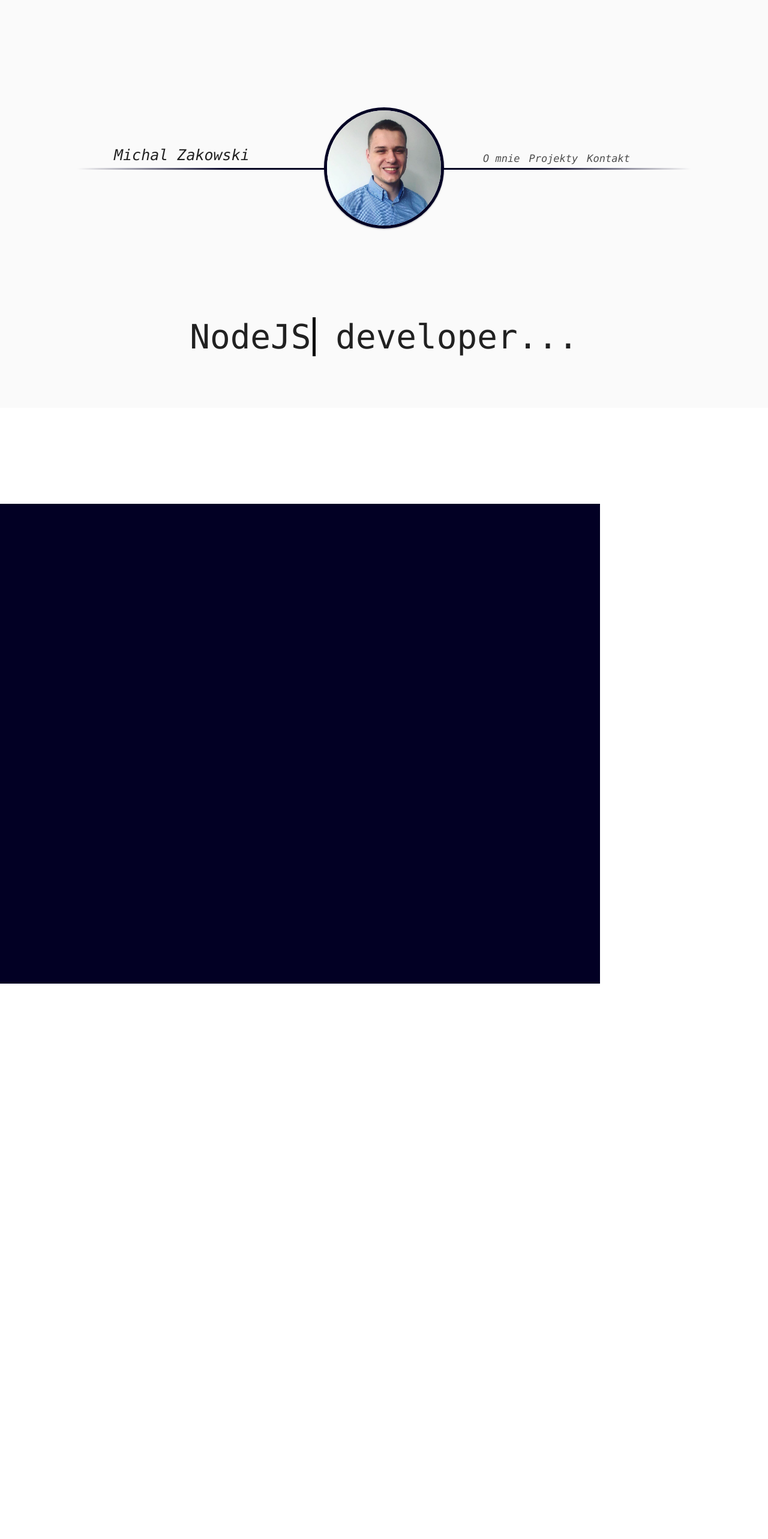
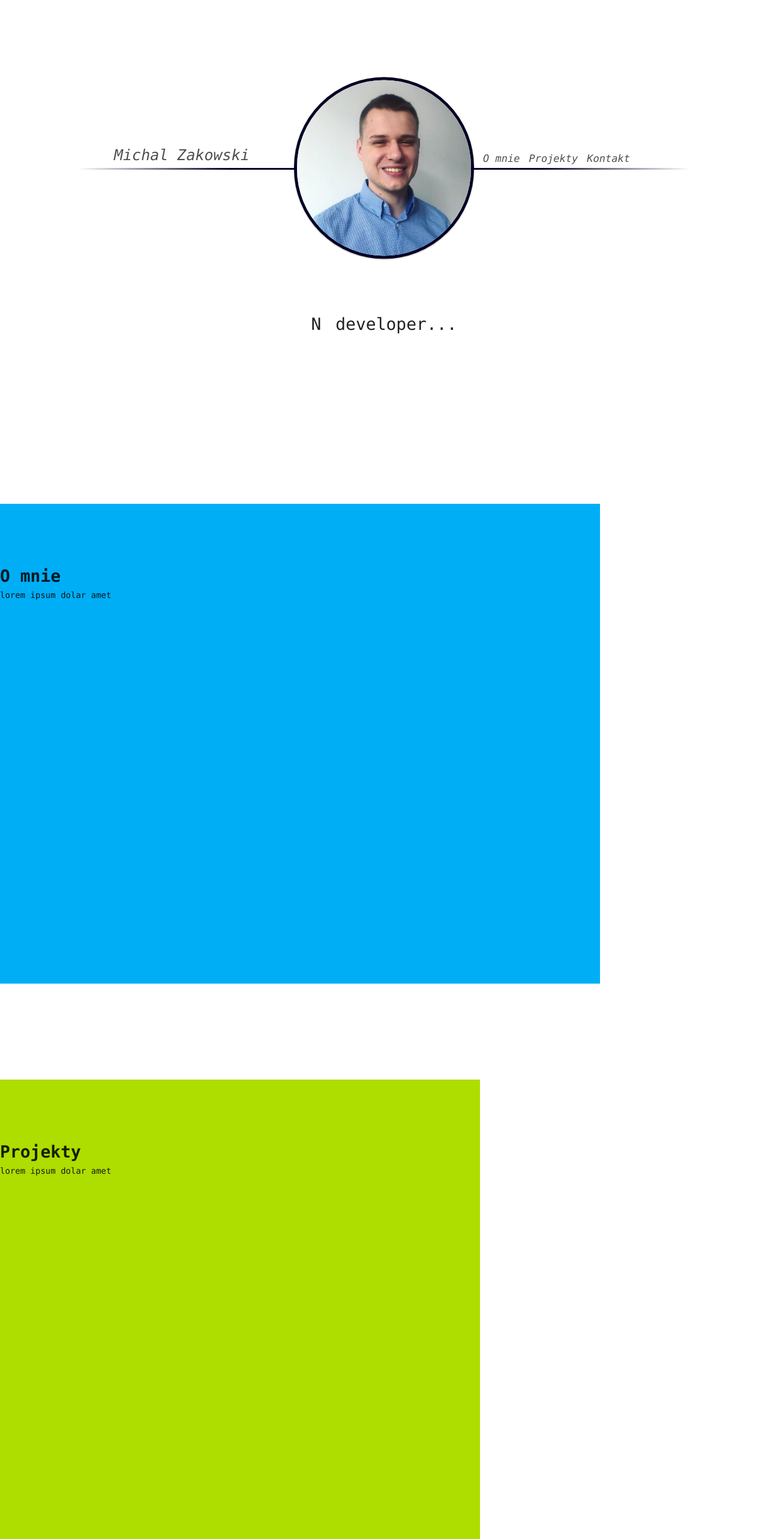
Before and after one commit to ckrewone/ckrewone.github.io, a Vue app: page / in a window 1280 px wide. Shown: the part 120-2686 px from the top of the page at 60% size. Before the commit the page ends 1760 px from the top, so only its background shows below. Built offline with nearby package versions, Linux system fonts and the light colour scheme.

Commit message:
fixed styles and crated mock routes

```diff
--- a/src/App.vue
+++ b/src/App.vue
@@ -1,5 +1,5 @@
 <template>
-  <v-app>
+  <v-app class="app">
     <Main />
   </v-app>
 </template>
@@ -15,4 +15,7 @@ export default {
 };
 </script>
 
-<style lang="sass"></style>
+<style lang="sass">
+  .app
+    background: #ffffff !important
+</style>
--- a/src/components/LiveCoding.vue
+++ b/src/components/LiveCoding.vue
@@ -66,7 +66,7 @@ export default {
 
     .code {
         text-align: center;
-        font-size: 56px;
+        font-size: 2rem;
     }
     .cursor{
         height: 100%;
--- a/src/components/Main.vue
+++ b/src/components/Main.vue
@@ -1,20 +1,37 @@
 <template>
     <v-flex>
+       <NavigationDraver></NavigationDraver>
     <Toolbar/>
     <v-layout class="base" @scroll="scroll">
-        <v-flex class="nav" :style="navStyles">
-
-            <div :style="nameStyles" class="name">Michal Zakowski </div>
-            <v-layout class="nav-list">
-                <button class="nav-item nav-item__1" v-scroll-to="'#about'">O mnie</button>
-                <button class="nav-item nav-item__2">Projekty</button>
-                <button class="nav-item nav-item__3">Kontakt</button>
+        <v-flex class="nav" :style="logoStyles">
+            <div :class="{
+            'name name--big' : $vuetify.breakpoint.mdAndUp,
+            'name name--mobile' : !$vuetify.breakpoint.mdAndUp
+            }">Michal Zakowski </div>
+            <v-layout v-show="$vuetify.breakpoint.mdAndUp" class="nav-list">
+                <button class="nav-item nav-item__1" >O mnie</button>
+                <button class="nav-item nav-item__2" v-scroll-to="'#projects'">Projekty</button>
+                <button class="nav-item nav-item__3" v-scroll-to="'#contact'">Kontakt</button>
             </v-layout>
-            <div :style="lineStyles" class="line"></div>
-            <v-img :style="logoStyles" :src="img" class="logo card-1"></v-img>
+            <div class="line"></div>
+            <v-img :src="img" class="logo card-1" :class="{
+            'logo logo--big' : $vuetify.breakpoint.mdAndUp,
+            'logo logo--mobile' : !$vuetify.breakpoint.mdAndUp
+            }"></v-img>
         </v-flex>
         <LiveCoding/>
-        <v-flex href="#about" id="about" class="about"></v-flex>
+        <v-flex href="#about" id="about" class="about">
+            <h1>O mnie</h1>
+            <p>lorem ipsum dolar amet</p>
+        </v-flex>
+        <v-flex href="#projects" id="projects" class="projects">
+            <h1>Projekty</h1>
+            <p>lorem ipsum dolar amet</p>
+        </v-flex>
+        <v-flex href="#contact" id="contact" class="contact">
+            <h1>kontakt</h1>
+            <p>lorem ipsum dolar amet</p>
+        </v-flex>
     </v-layout>
     </v-flex>
 </template>
@@ -24,6 +41,7 @@ import img from '../assets/mike5.jpg'
 import LiveCoding from './LiveCoding'
 import { mapMutations, mapGetters } from 'vuex'
 import Toolbar from './Toolbar'
+import NavigationDraver from './NavigationDraver'
 
 export default {
   name: 'Home',
@@ -34,7 +52,8 @@ export default {
   },
   components: {
     Toolbar,
-    LiveCoding
+    LiveCoding,
+    NavigationDraver
   },
   computed: {
     ...mapGetters('style', ['pageY']),
@@ -55,23 +74,14 @@ export default {
       }
     },
     logoStyles () {
-      if (this.pageY > 250) {
-        return 'margin-top: ' + ((350 - this.pageY) - 90) + 'vh'
-      } else if (this.pageY < 250) {
+      if (this.pageY > 150) {
+        return 'margin-top: ' + ((250 - this.pageY) - 90) + 'px; opacity: ' + (350 - this.pageY) / 100
+      } else if (this.pageY < 150) {
         return ''
       } else {
         return 'margin-top: -1500px'
       }
     },
-    lineStyles () {
-      if (this.pageY > 250) {
-        return 'background: #fff; height: ' + (100 - (350 - this.pageY)) + 'px ; margin-top: -' + (100 -(350 - this.pageY)) + 'px; border-bottom: #000 3.4px solid; opacity: ' + (1 - ((350 - this.pageY) / 100))
-      } else if (this.pageY < 350) {
-        return 'opacity: ' + (250 - this.pageY) / 100
-      } else {
-        return 'opacity: ' + (350 - this.pageY) / 100
-      }
-    }
   },
   methods: {
     ...mapMutations('style', ['UPDATE_PAGE_Y']),
@@ -94,12 +104,14 @@ export default {
     }
 
     .nav {
-        z-index: 100;
+        z-index: 10;
         position: fixed;
     }
 
     .name {
         position: absolute;
+        &--big {
+            width: 100%;
             font-size: 25px;
             font-style: italic;
             white-space: nowrap;
@@ -107,16 +119,32 @@ export default {
             top: 45vh;
             left: 50vw;
             margin-left: -450px;
-        width: 100%;
+        }
+        &--mobile {
+            width: 100vw;
+            top: 50vh;
+            margin-top: 120px;
+            text-align: center;
+            font-size: 1.2rem;
+        }
     }
 
     .logo {
         top: 50vh;
+        z-index: 1;
         left: 50vw;
-        width: 200px;
+        opacity: 1;
         transform: translate(-50%, -50%);
+        -webkit-transition: all 2s linear; /* Safari prior 6.1 */
+        transition: all 2s linear;
         border: #020024 5px solid;
         border-radius: 200px;
+        &--big{
+            width: 300px;
+        }
+        &--mobile{
+            width: 150px;
+        }
     }
 
     .card-1 {
@@ -182,12 +210,33 @@ export default {
         }
     }
     .about {
-        z-index: 100;
+        padding-top: 100px;
+        z-index: -1;
         top: 120vh;
         left: 0;
         position: absolute;
         height: 100%;
         width: 1000px;
-        background: #020024;
+        background: #00aef6;
+    }
+    .projects {
+        padding-top: 100px;
+        z-index: -1;
+        top: 240vh;
+        left: 0;
+        position: absolute;
+        height: 100%;
+        width: 800px;
+        background: #aedd00;
+    }
+    .contact {
+        padding-top: 100px;
+        z-index: -1;
+        top: 360vh;
+        left: 0;
+        position: absolute;
+        height: 100%;
+        width: 500px;
+        background: #a300fe;
     }
 </style>
--- /dev/null
+++ b/src/components/NavigationDraver.vue
@@ -0,0 +1,62 @@
+<template>
+    <v-navigation-drawer
+            v-model="drawer"
+            fixed
+            light
+            temporary
+            class="navigation-drawer"
+    >
+        <v-list class="pa-1">
+            <v-list-tile avatar>
+                <v-list-tile-avatar>
+                </v-list-tile-avatar>
+
+                <v-list-tile-content>
+                    <v-list-tile-title>MZ</v-list-tile-title>
+                </v-list-tile-content>
+            </v-list-tile>
+        </v-list>
+
+        <v-list class="pt-0" dense>
+            <v-divider></v-divider>
+
+            <v-list-tile
+                    v-for="item in items"
+                    :key="item.title"
+                    @click="updateDrawer(false)"
+                    v-scroll-to="`${item.scrollTo}`"
+                    class="list-tile"
+            >
+                <v-list-tile-content>
+                    <v-list-tile-title>{{ item.title }}</v-list-tile-title>
+                </v-list-tile-content>
+            </v-list-tile>
+        </v-list>
+    </v-navigation-drawer>
+</template>
+
+<script>
+import { mapGetters, mapActions } from 'vuex'
+export default {
+  name: 'NavigationDraver',
+  computed: {
+    ...mapGetters('info', ['getdrawer', 'name', 'items']),
+    drawer: {
+      get () { return this.getdrawer },
+      set (value) { this.updateDrawer(value) }
+    },
+  },
+  methods: {
+    ...mapActions('info', ['updateDrawer'])
+  }
+}
+</script>
+
+<style lang="scss">
+    .navigation-drawer{
+        z-index: 90 !important;
+    }
+    .list-tile{
+        z-index: 91 !important;
+    }
+</style>
--- a/src/components/Toolbar.vue
+++ b/src/components/Toolbar.vue
@@ -1,54 +1,136 @@
 <template>
     <div class="navbar" v-show="showNav">
-        <v-toolbar dense fixed collapse>
-            <v-toolbar-title>MZ</v-toolbar-title>
+        <v-toolbar dense class="toolbar" fixed color="rgba(255,255,255,0.2)" flat collapse v-if="$vuetify.breakpoint.mdAndUp">
+            <v-toolbar-title large>MZ</v-toolbar-title>
 
             <v-spacer></v-spacer>
             <template v-if="$vuetify.breakpoint.mdAndUp">
-                <v-btn flat>
-                    o mnie
-                </v-btn>
-                <v-btn flat>
-                    Projekty
-                </v-btn>
-                <v-btn flat>
-                    Kontakt
+                <v-btn flat v-for="item in items">
+                    {{item.title}}
                 </v-btn>
             </template>
-            <template v-else>
-                <v-btn flat>
-                    o mnie
-                </v-btn>
-                <v-btn flat>
-                    Projessssskty
-                </v-btn>
-                <v-btn flat>
-                    Kontakt
-                </v-btn>
-            </template>
+        </v-toolbar>
+        <v-toolbar class="toolbar" flat color="rgba(0,0,0,0)" fixed v-else>
+            <div class="menu back menu--3">
+                <label>
+                    <input type="checkbox" v-model="drawer">
+                    <svg viewBox="0 0 85 85" xmlns="http://www.w3.org/2000/svg">
+                        <path class="line--1" d="M0 40h62c18 0 18-20-17 5L31 55" />
+                        <path class="line--2" d="M0 50h80" />
+                        <path class="line--3" d="M0 60h62c18 0 18 20-17-5L31 45" />
+                    </svg>
+                </label>
+            </div>
         </v-toolbar>
     </div>
 </template>
 
 <script>
-import { mapGetters } from 'vuex'
+import { mapGetters, mapActions } from 'vuex'
 
 export default {
   name: 'Toolbar',
   data () {
     return {
-      windowHeight: window.innerHeight
+      windowHeight: window.innerHeight,
+      count: 0,
+      isChecked: true
     }
   },
   computed: {
     ...mapGetters('style', ['pageY']),
+    ...mapGetters('info', ['getdrawer', 'items']),
     showNav () {
-      return (this.windowHeight / 2) < this.pageY
+      return (this.windowHeight / 2) < this.pageY || this.$vuetify.breakpoint.mdAndDown
+    },
+    drawer: {
+      get () { return this.getdrawer },
+      set (value) { this.updateDrawer(value) }
     }
+  },
+  methods: {
+    ...mapActions('info', ['updateDrawer'])
   }
 }
 </script>
 
 <style lang="scss">
+    .navbar{
+        z-index: 100;
+    }
+    .toolbar{
+        z-index: 90 !important;
+        background: yellow;
+    }
+    input {
+        display: none;
+    }
+
+    label {
+        display: block;
+        cursor: pointer;
+        position: absolute;
+        top: 0;
+        left: 0;
+        width: 50vw;
+        height: 50vw;
+        margin-top: -25px;
+        margin-left: -30px;
+        max-width: 100px;
+        max-height: 100px;
+    }
+
+    @media (min-aspect-ratio: 1/1) {
+        label {
+            width: 50vh;
+            height: 50vh;
+        }
+    }
+
+    path {
+        fill: none;
+        stroke: #000;
+        stroke-width: 3;
+        stroke-linecap: round;
+        stroke-linejoin: round;
+        --length: 24;
+        --offset: -38;
+        stroke-dasharray: var(--length) var(--total-length);
+        stroke-dashoffset: var(--offset);
+        transition: all .8s cubic-bezier(.645, .045, .355, 1);
+    }
+    .cross input:checked+svg {
+        .line--1,
+        .line--3 {
+            --length: 22.627416998;
+        }
+        .line--2 {
+            --length: 0;
+        }
+    }
+
+    .back input:checked+svg {
+        .line--1,
+        .line--3 {
+            --length: 8.602325267;
+        }
+    }
+
+    .menu--3 {
+        background-color: #00aef6;
+        .line--1,
+        .line--3 {
+            --total-length: 126.38166809082031;
+        }
+        .line--2 {
+            --total-length: 80;
+        }
+        input:checked+svg {
+            .line--1,
+            .line--3 {
+                --offset: -109.1770175568;
+            }
+        }
+    }
 
 </style>
--- a/src/store/index.js
+++ b/src/store/index.js
@@ -1,12 +1,14 @@
 import Vuex from 'vuex'
 import style from './modules/style'
 import Vue from 'vue'
+import info from './modules/info'
 
 Vue.use(Vuex)
 
 export default new Vuex.Store({
   modules: {
-    style
+    style,
+    info
   },
   strict: process.env.NODE_ENV !== 'production'
 })
--- /dev/null
+++ b/src/store/modules/info.js
@@ -0,0 +1,44 @@
+const style = {
+  state: {
+    name: 'Michal Zakowski',
+    items: [
+      {
+        title: 'O mnie',
+        scrollTo: '#about'
+      },
+      {
+        title: 'Projekty',
+        scrollTo: '#projects'
+      },
+      {
+        title: 'Kontakt',
+        scrollTo: '#contact'
+      }
+    ],
+    drawer: false
+  },
+  getters: {
+    name: (state) => state.name,
+    items: (state) => state.items,
+    getdrawer: (state) => state.drawer
+  },
+  mutations: {
+    UPDATE_NAME (state, payload) {
+      state.name = payload
+    },
+    UPDATE_DRAWER (state, payload) {
+      state.drawer = payload
+    }
+  },
+  actions: {
+    updateName ({ commit }, payload) {
+      commit('UPDATE_NAME', payload)
+    },
+    updateDrawer ({ commit }, payload) {
+      commit('UPDATE_DRAWER', payload)
+    }
+  },
+  namespaced: true
+}
+
+export default style
```
Lines whose indentation alone changed are shown as unchanged.
